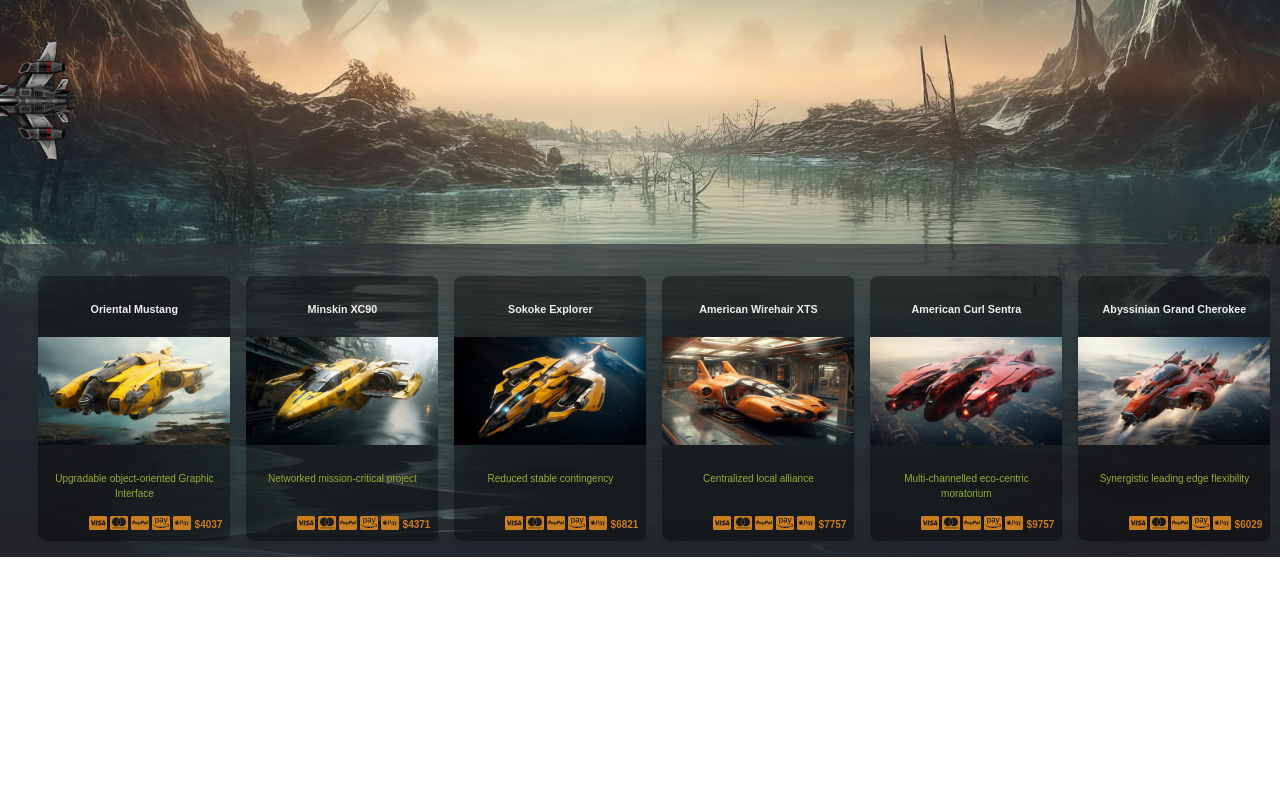
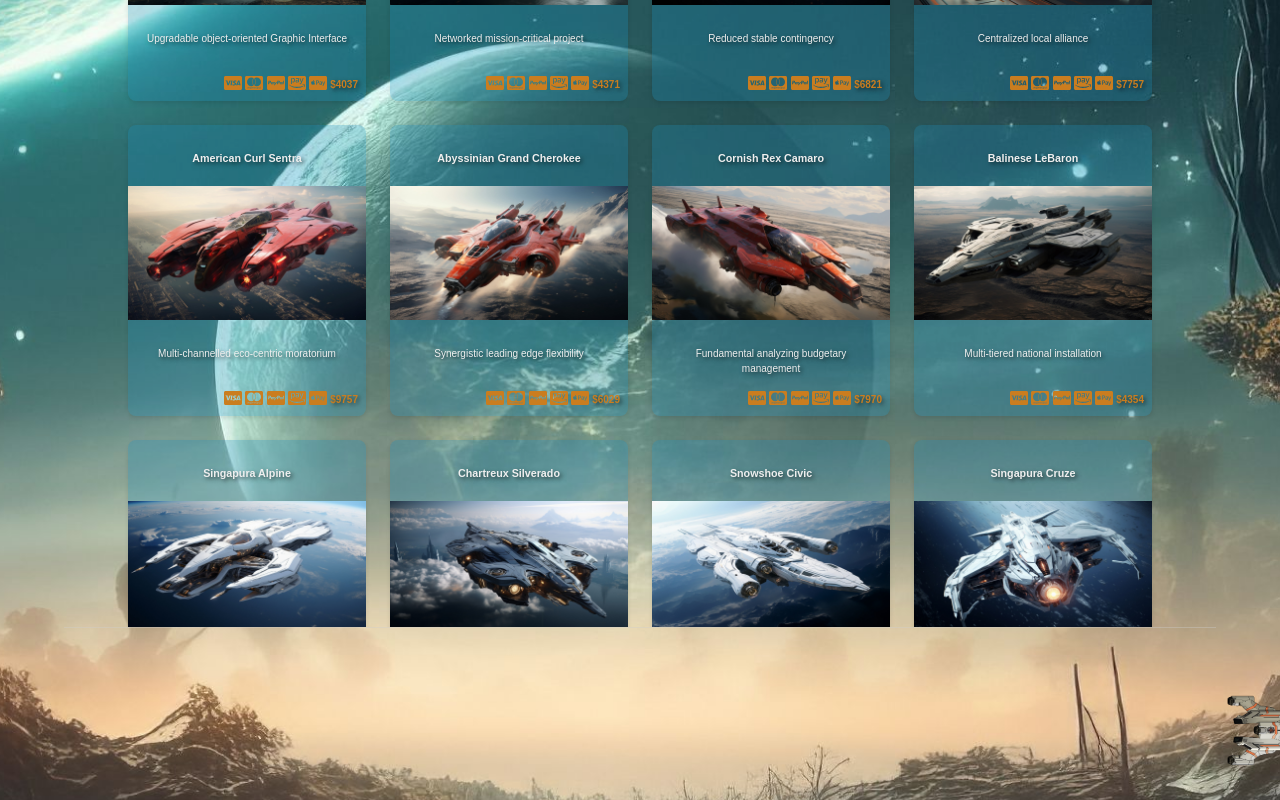
Before and after one commit to thegroosalugg/Andromeda, a React (Vite) app: page /ships in a window 1280 px wide. Shown: the part 1080-1880 px from the top of the page. Before the commit the page ends 1637 px from the top, so only its background shows below. Built offline with nearby package versions, Linux system fonts and the light colour scheme; a web font is replaced by a local one.

Commit message:
ships now restart indepedently of each other. Real life city!!!

```diff
--- a/src/components/banner/ShipBanner.tsx
+++ b/src/components/banner/ShipBanner.tsx
@@ -1,3 +1,4 @@
+import { useEffect, useState } from 'react';
 import { motion } from 'framer-motion';
 import ship1 from '../../assets/banner/ship-01.png';
 import ship2 from '../../assets/banner/ship-02.png';
@@ -7,22 +8,31 @@
 
 const ShipBanner: React.FC = () => {
   const ships = [ship1, ship2, ship3, ship4];
+  const [duration, setDuration] = useState(rand(4, 7));
+
+  useEffect(() => {
+    const interval = setInterval(() => {
+      setDuration(rand(4, 7));
+    }, duration * 1000);
+
+    return () => clearInterval(interval);
+  }, [duration]);
 
   const [enter, exit, direction] =
     rand(1, 2) === 1 ? ['-100%', '100vw', 1] : ['100vw', '-100%', -1];
 
-  const duration = rand(4, 7);
   const rotateX = rand(1, 5) === 1 ? 360 : 0;
   const scale = rand(1, 4) === 1 ? [1, 1.5, 1, 0.7, 1] : 1;
 
   return (
-      <motion.img
-        src={ships[rand(0, 3)]}
-        alt='spaceship'
-        initial={{ x: enter, scaleX: direction }}
-        whileInView={{ x: exit, rotateX, scale }}
-        transition={{ type: 'easeIn', duration }}
-      />
+    <motion.img
+      src={ships[rand(0, 3)]}
+      alt='spaceship'
+      key={duration}
+      initial={{ x: enter, scaleX: direction }}
+      animate={{ x: exit, rotateX, scale }}
+      transition={{ type: 'easeIn', duration, delay: 0.1 }}
+    />
   );
 };
 
--- a/src/components/banner/ShipCity.tsx
+++ b/src/components/banner/ShipCity.tsx
@@ -1,25 +1,13 @@
-import { useEffect, useState } from 'react';
 import ShipBanner from './ShipBanner';
 import css from './ShipCity.module.css'
 
 export default function ShipCity() {
-  const [renderKey, setRenderKey] = useState('');
-
-  useEffect(() => {
-
-    const interval = setInterval(() => {
-      setRenderKey(Date.now().toString());
-    }, 7000);
-
-    return () => clearInterval(interval);
-  }, [renderKey]);
-
   return (
     <div className={css.city}>
-      <ShipBanner key={`ship1-${renderKey}`} />
-      <ShipBanner key={`ship2-${renderKey}`} />
-      <ShipBanner key={`ship3-${renderKey}`} />
-      <ShipBanner key={`ship4-${renderKey}`} />
+      <ShipBanner />
+      <ShipBanner />
+      <ShipBanner />
+      <ShipBanner />
     </div>
   );
 }
--- a/src/pages/spaceships/SpaceShips.tsx
+++ b/src/pages/spaceships/SpaceShips.tsx
@@ -14,6 +14,7 @@
         <SlideShow array={spaceships} />
       </Section>
       <Banner />
+      <SpaceShipsList className='ship-grid' spaceships={spaceships} />
       <ShipCity />
     </>
   );
```
